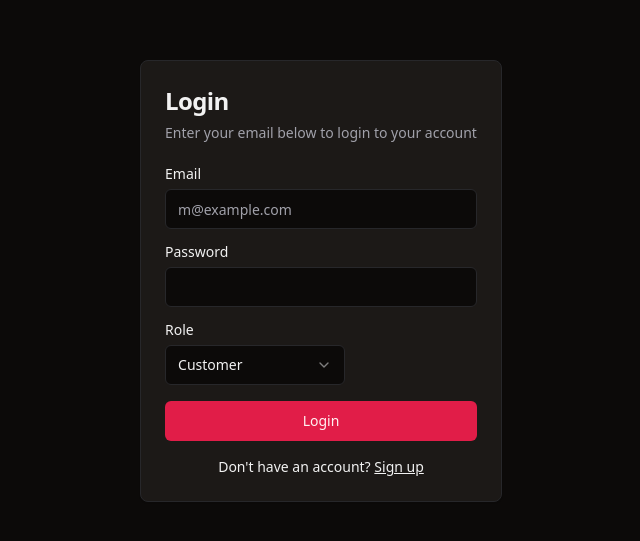
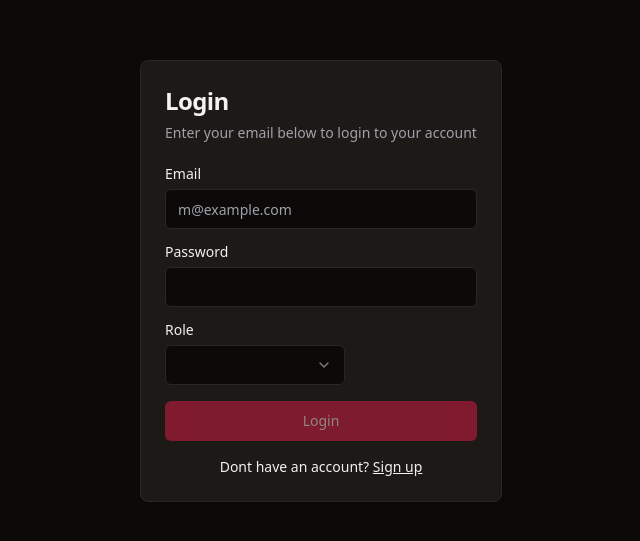
Before and after one commit to 12Danish/bank_app_frontend, a React (Vite) app: page /login in a window 1280 px wide. Shown: the part 119-660 px from the top of the page, without its empty margins (319-959 px from the left). Built offline with nearby package versions, Linux system fonts and the light colour scheme.

Commit message:
handling basic javascript on th login page

```diff
--- a/src/pages/Login.tsx
+++ b/src/pages/Login.tsx
@@ -11,7 +11,6 @@ import {
 import { Input } from "@/components/ui/input";
 import { Label } from "@/components/ui/label";
 
-
 import {
   Select,
   SelectContent,
@@ -19,9 +18,46 @@ import {
   SelectTrigger,
   SelectValue,
 } from "@/components/ui/select";
+import { useState } from "react";
+
+export const Login = () => {
+  const [email, setEmail] = useState("");
+  const [password, setPassword] = useState("");
+  const [isButtonDisabled, setIsButtonDisabled] = useState(true);
+  const [role, setRole] = useState("");
+  // Function to handle changes in email input
+  const handleEmailChange = (event: React.ChangeEvent<HTMLInputElement>) => {
+    const { value } = event.target;
+    setEmail(value);
+    updateButtonState(value, password,role);
+  };
+
+  // Function to handle changes in password input
+  const handlePasswordChange = (event: React.ChangeEvent<HTMLInputElement>) => {
+    const { value } = event.target;
+    setPassword(value);
+    updateButtonState(email, value, role);
+  };
+  const handleRoleChange = (value: string) => {
+    console.log(value);
+    setRole(value);
+    console.log(`role + ${role}`)
+    updateButtonState(email, password, value);
+  };
+
+  // Function to update button disabled state
+  const updateButtonState = (emailValue: string, passwordValue: string, roleValue:string) => {
+    setIsButtonDisabled(!(emailValue && passwordValue && roleValue));
+  };
 
 
-export const Login = () => {
+
+  // Function to handle form submission (login)
+  const handleLogin = () => {
+    // Perform login logic here
+    console.log("Logging in...");
+  };
+
   return (
     <div className="center-body-wrapper">
       {" "}
@@ -40,6 +76,8 @@ export const Login = () => {
                 id="email"
                 type="email"
                 placeholder="m@example.com"
+                value={email}
+                onChange={handleEmailChange}
                 required
               />
             </div>
@@ -47,28 +85,40 @@ export const Login = () => {
               <div className="flex items-center">
                 <Label htmlFor="password">Password</Label>
               </div>
-              <Input id="password" type="password" required />
+              <Input
+                id="password"
+                type="password"
+                value={password}
+                onChange={handlePasswordChange}
+                required
+              />
             </div>
             <div className="grid gap-2">
               <Label htmlFor="role">Role</Label>
-            <Select>
+              <Select value={role} onValueChange={handleRoleChange}>
                 <SelectTrigger className="w-[180px]">
-              <SelectValue placeholder="Customer" />
+                  <SelectValue  />
                 </SelectTrigger>
                 <SelectContent>
-              <SelectItem value="Customr">Customer</SelectItem>
+                  <SelectItem value="Customer">Customer</SelectItem>
                   <SelectItem value="Employee">Employee</SelectItem>
                 </SelectContent>
               </Select>
             </div>
-
-            <Button type="submit" className="w-full">
+            <Button
+              type="submit"
+              className="w-full"
+              onClick={handleLogin}
+              disabled={isButtonDisabled}
+            >
               Login
             </Button>
           </div>
           <div className="mt-4 text-center text-sm">
-            Don&apos;t have an account?{" "}
-            <NavLink to="/signup" className="underline">Sign up</NavLink>
+            Dont have an account?{" "}
+            <NavLink to="/signup" className="underline">
+              Sign up
+            </NavLink>
           </div>
         </CardContent>
       </Card>
--- a/src/styles/side-panel.css
+++ b/src/styles/side-panel.css
@@ -1,5 +1,5 @@
 .side-panel-wrapper {
-  @apply h-screen  bg-gray-800  grid grid-rows-12;
+  @apply h-screen  bg-zinc-800  grid grid-rows-12;
 }
 
 .side-panel-title {
@@ -7,7 +7,7 @@
 }
 
 .side-panel-link {
-    @apply  flex flex-row border-b border-gray-700 bg-gray-700 hover:bg-gray-600 cursor-pointer;
+    @apply  flex flex-row border-b border-zinc-700 bg-zinc-700 hover:bg-zinc-600 cursor-pointer;
   }
 
   .inner-option{
@@ -27,7 +27,7 @@
 }
 
 .end-row {
-  @apply row-span-1 flex flex-row border-b border-gray-700 bg-gray-700 hover:bg-gray-600 cursor-pointer;/* Example background color */
+  @apply row-span-1 flex flex-row border-b border-zinc-700 bg-zinc-700 hover:bg-zinc-600 cursor-pointer;/* Example background color */
   grid-row-start: 12;
   grid-row-end: span 1;
 }
--- a/src/styles/top-bar.css
+++ b/src/styles/top-bar.css
@@ -1,3 +1,3 @@
 .top-bar-wrapper{
-    @apply row-span-1 w-full  bg-gray-800 flex items-end justify-end h-full w-full;
+    @apply row-span-1 w-full  bg-zinc-800 flex items-end justify-end h-full w-full;
 }
```
Lines whose indentation alone changed are shown as unchanged.
